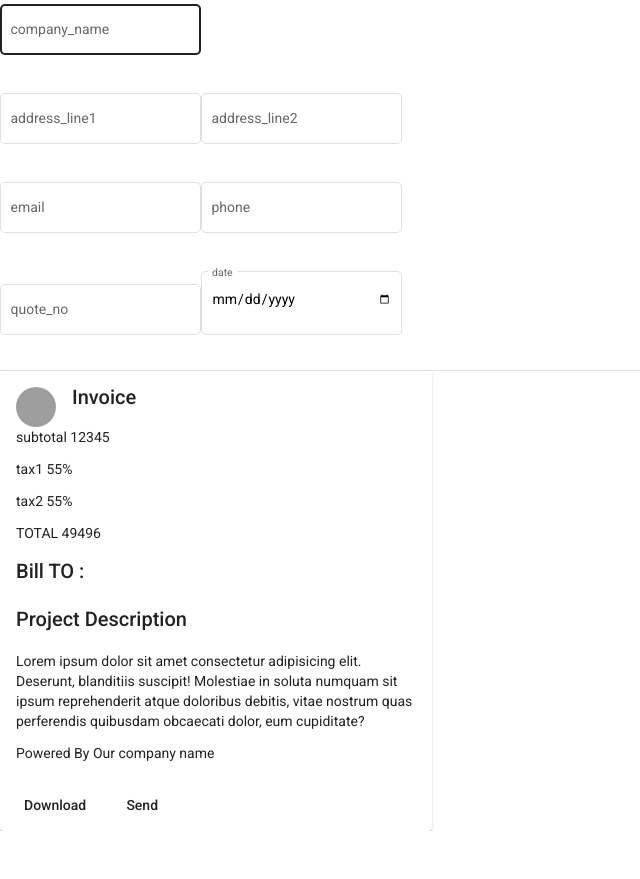
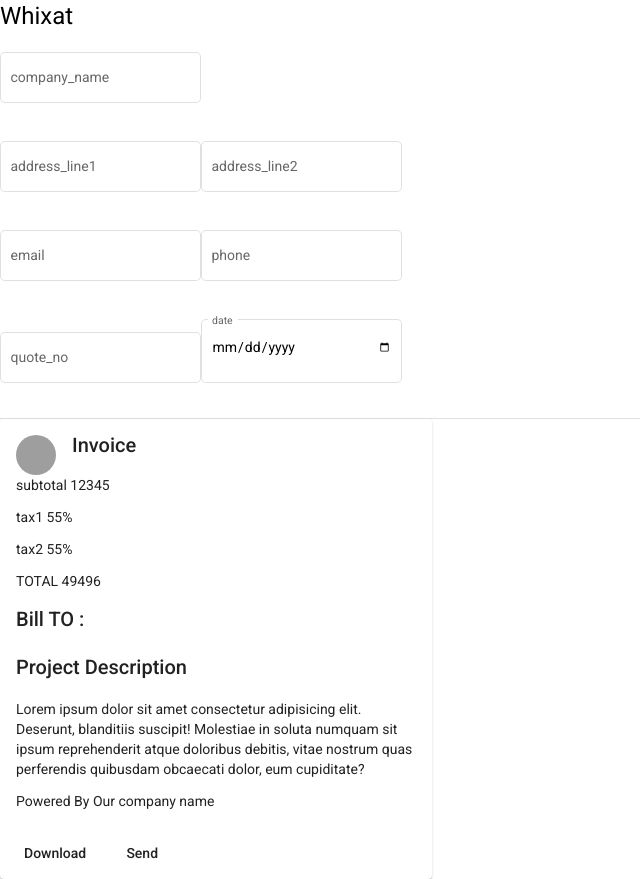
Before and after one commit to Dennis-03/angular_quote, an Angular app: page / in a window 1280 px wide. Shown: the whole page, without its empty margins (0-640 px from the left). Before the commit the page ends 831 px from the top, so only its background shows below. Built offline with nearby package versions, Linux system fonts and the light colour scheme; grey boxes are pictures that could not be loaded.

Commit message:
added title

```diff
--- a/src/app/form-quote/form-quote.component.html
+++ b/src/app/form-quote/form-quote.component.html
@@ -1,3 +1,4 @@
+<h1>Whixat</h1>
 <form [formGroup]="quote">
   <p>
     <mat-form-field appearance="outline">
```
